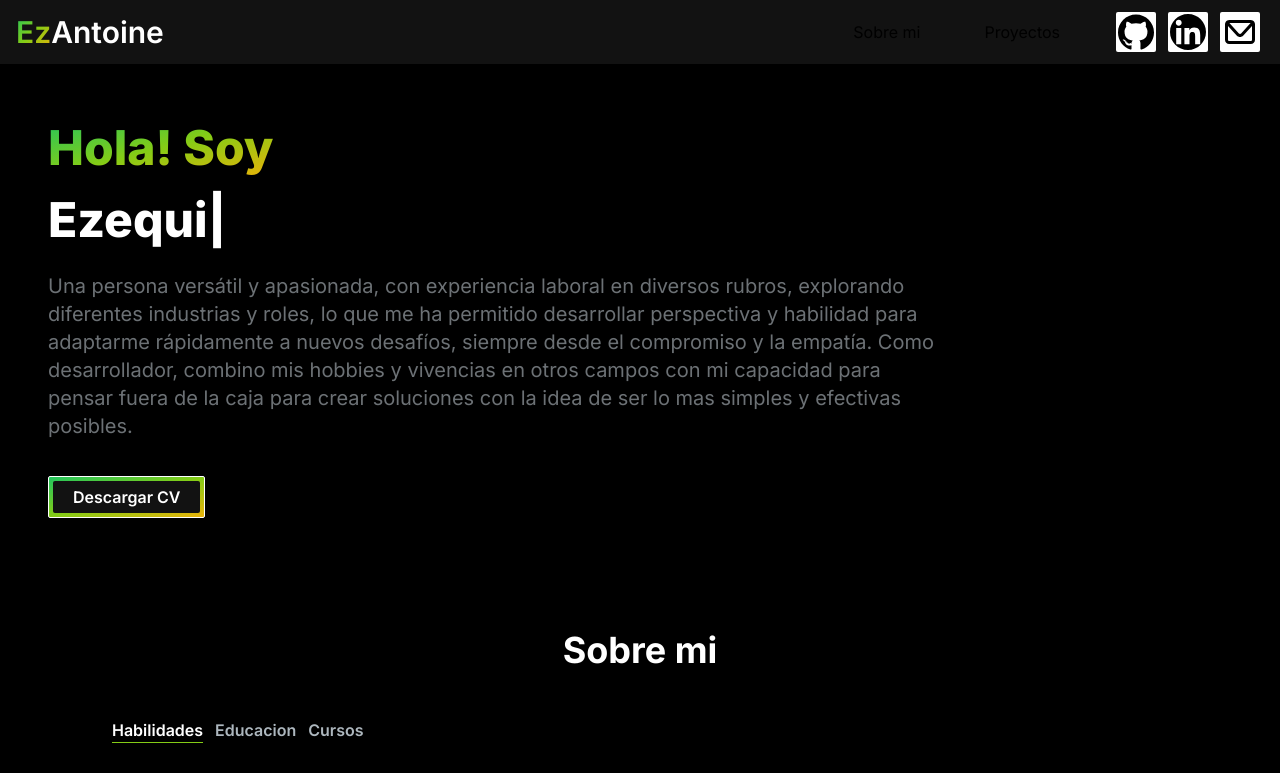
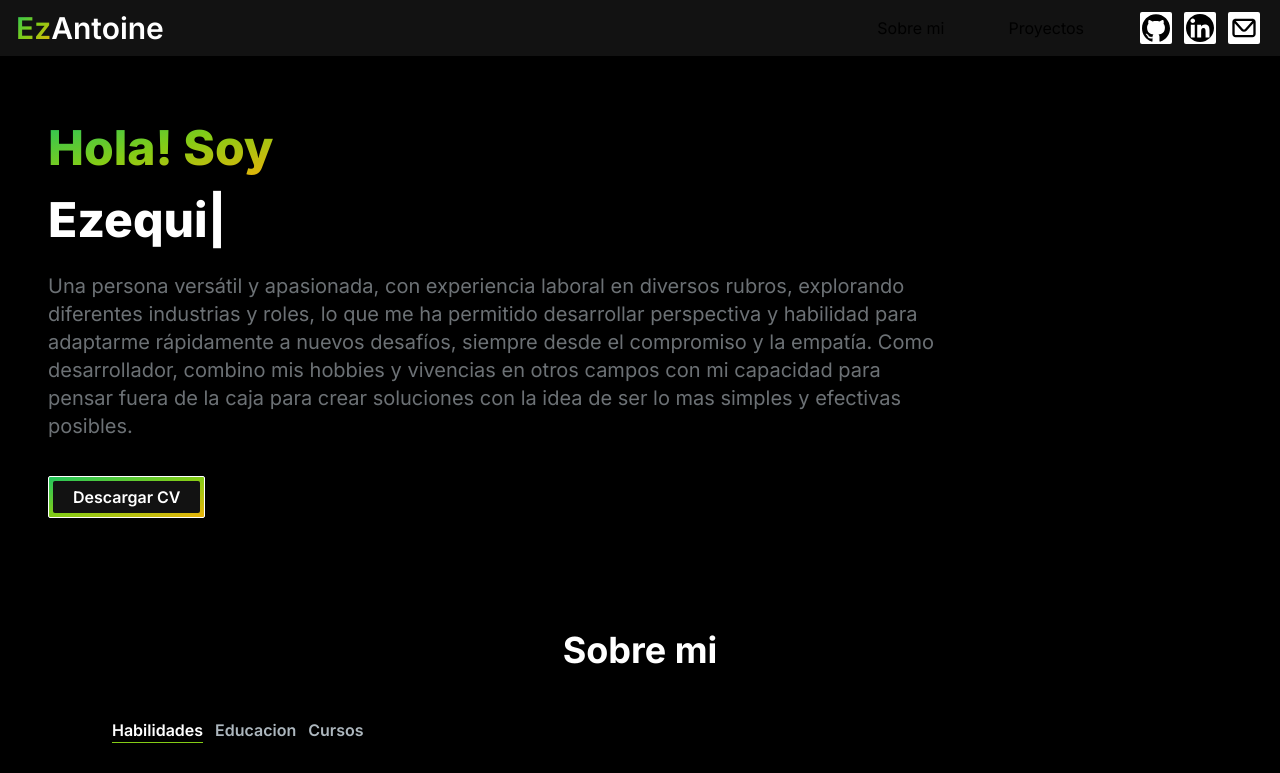
Before and after one commit to EzAntoine/portfolioEA, a Next.js app: page / in a window 1280 px wide. Shown: the top 773 px of the page. Built offline with nearby package versions, Linux system fonts and the light colour scheme.

Commit message:
Achique un poco el tamano de botones de redes en navbar

```diff
--- a/src/app/components/Navbar.jsx
+++ b/src/app/components/Navbar.jsx
@@ -61,13 +61,13 @@ export default function Navbar() {
             ))}
             <div className="container p-1 flex flex-wrap items-center">
               <div className="flex flex-wrap gap-2 justify-center w-full">
-                <div className="flex flex-row ">
+                <div className="flex flex-row items-center">
                   <Link href="https://github.com/EzAntoine" target="_blank">
                     <Image
                       src={GithubIcon}
                       alt="Github"
                       title="github.com/EzAntoine"
-                      className="p-0.5 w-10 h-10 rounded-sm bg-white mr-3 transform hover:scale-110 transition-transform duration-300 ease-in-out"
+                      className="p-0.5 w-8 h-8 rounded-sm bg-white mr-3 transform hover:scale-110 transition-transform duration-300 ease-in-out"
                     />
                   </Link>
                   <Link
@@ -78,7 +78,7 @@ export default function Navbar() {
                       src={LinkedinIcon}
                       alt="LinkedIn"
                       title="linkedin.com/in/ezequielantoine"
-                      className="p-0.5 w-10 h-10 rounded-sm bg-white mr-1 transform hover:scale-110 transition-transform duration-300 ease-in-out"
+                      className="p-0.5 w-8 h-8 rounded-sm bg-white mr-1 transform hover:scale-110 transition-transform duration-300 ease-in-out"
                     />
                   </Link>
                 </div>
@@ -88,7 +88,7 @@ export default function Navbar() {
                       src={MailIcon}
                       alt="Email"
                       title="ezequielantoine@gmail.com"
-                      className="p-0.5 w-10 h-10 rounded-sm bg-white transform hover:scale-110 transition-transform duration-300 ease-in-out"
+                      className="p-0.5 w-8 h-8 rounded-sm bg-white transform hover:scale-110 transition-transform duration-300 ease-in-out"
                     />
                   </Link>
                 </div>
```
